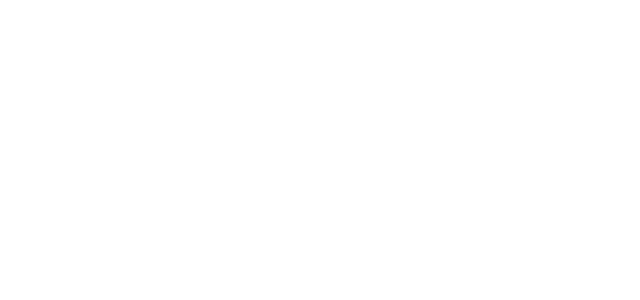
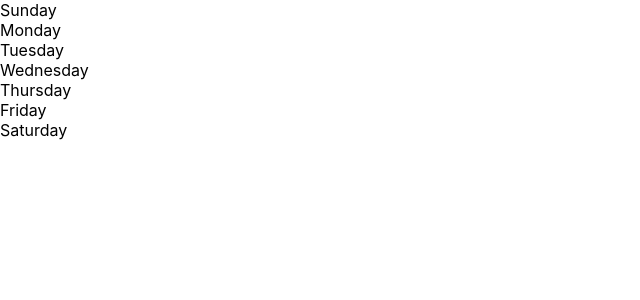
Before and after one commit to samblissard/weather-forecast-react, a React (Create React App) app: page / in a window 1280 px wide. Shown: the top 300 px of the page, without its empty margins (0-640 px from the left). Built offline with nearby package versions, Linux system fonts and the light colour scheme.

Commit message:
Added daily forecast component for each forecast

```diff
--- /dev/null
+++ b/src/components/DailyForecast.js
@@ -0,0 +1,11 @@
+import React, { Component } from 'react'
+
+export class DailyForecast extends Component {
+  render() {
+    return (
+      <div>{this.props.forecast.day}</div>
+    )
+  }
+}
+
+export default DailyForecast
--- a/src/components/WeeklyForecast.js
+++ b/src/components/WeeklyForecast.js
@@ -1,11 +1,12 @@
 import React, { Component } from 'react'
+import DailyForecast from './DailyForecast'
 
 export class WeeklyForecast extends Component {
   render() {
     return (
-      <div>
-
-      </div>
+      this.props.forecasts.map(forecast => (
+        <DailyForecast forecast={forecast}></DailyForecast>
+      ))
     )
   }
 }
```
